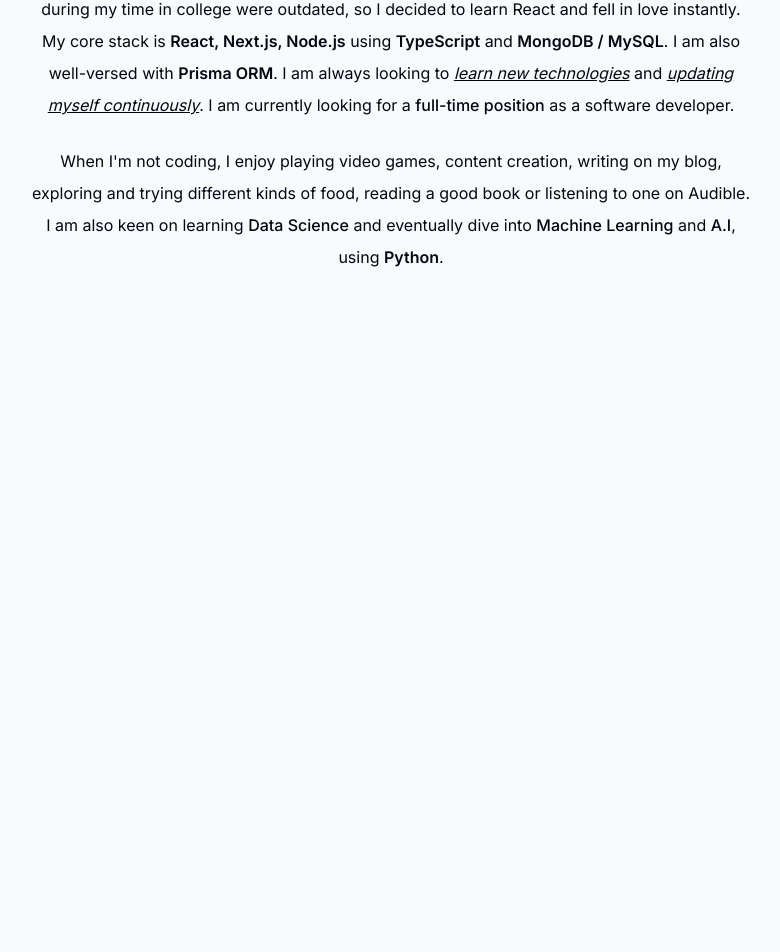
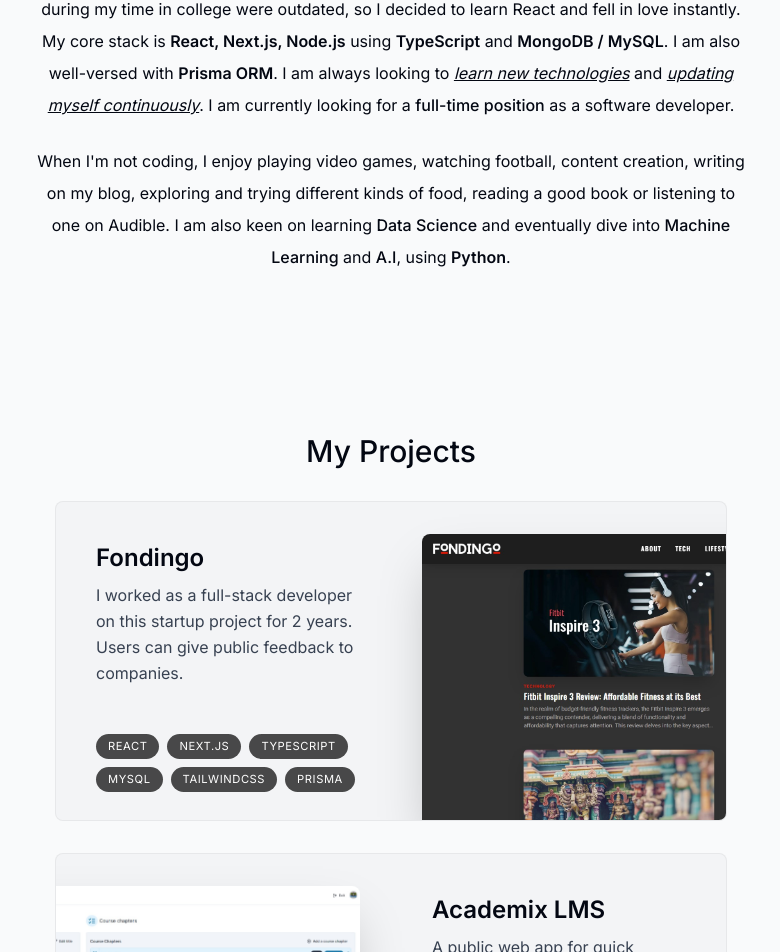
Before and after one commit to naviava/portfolio-v1, a Next.js app: page / in a window 1280 px wide. Shown: the part 971-1923 px from the top of the page, without its empty margins (249-1029 px from the left). Before the commit the page ends 1404 px from the top, so only its background shows below. Built offline with nearby package versions, Linux system fonts and the light colour scheme.

Commit message:
Added projects section.

```diff
--- a/app/page.tsx
+++ b/app/page.tsx
@@ -1,5 +1,6 @@
 import Intro from "@/components/intro";
 import About from "@/components/about";
+import Projects from "@/components/projects";
 import SectionDivider from "@/components/section-divider";
 
 export default function LandingPage() {
@@ -8,6 +9,7 @@
       <Intro />
       <SectionDivider />
       <About />
+      <Projects />
     </main>
   );
 }
--- a/components/about.tsx
+++ b/components/about.tsx
@@ -38,12 +38,12 @@
         developer.
       </p>
       <p>
-        When I&apos;m not coding, I enjoy playing video games, content creation,
-        writing on my blog, exploring and trying different kinds of food,
-        reading a good book or listening to one on Audible. I am also keen on
-        learning <span className="font-medium">Data Science</span> and
-        eventually dive into{" "}
-        <span className="font-medium">Machine Learning</span> and{" "}
+        When I&apos;m not coding, I enjoy playing video games, watching
+        football, content creation, writing on my blog, exploring and trying
+        different kinds of food, reading a good book or listening to one on
+        Audible. I am also keen on learning{" "}
+        <span className="font-medium">Data Science</span> and eventually dive
+        into <span className="font-medium">Machine Learning</span> and{" "}
         <span className="font-medium">A.I</span>, using{" "}
         <span className="font-[600]">Python</span>.
       </p>
--- /dev/null
+++ b/components/project-item.tsx
@@ -0,0 +1,58 @@
+"use client";
+
+import { useRef } from "react";
+import Image from "next/image";
+
+import { motion, useScroll, useTransform } from "framer-motion";
+
+import { projectsData } from "@/lib/data";
+
+type ProjectItemProps = (typeof projectsData)[number];
+
+export default function ProjectItem({
+  title,
+  description,
+  tags,
+  image,
+}: ProjectItemProps) {
+  const ref = useRef<HTMLDivElement>(null);
+
+  const { scrollYProgress } = useScroll({
+    target: ref,
+    offset: ["0 1", "1.33 1"],
+  });
+
+  const scaleProgress = useTransform(scrollYProgress, [0, 1], [0.7, 1]);
+  const opacityProgress = useTransform(scrollYProgress, [0, 1], [0.6, 1]);
+
+  return (
+    <motion.div
+      ref={ref}
+      style={{ scale: scaleProgress, opacity: opacityProgress }}
+      className="group"
+    >
+      <article className="relative max-w-[42rem] overflow-hidden rounded-lg border border-black/5 bg-gray-100 transition hover:bg-gray-200 sm:h-[20rem] sm:pr-8">
+        <div className="flex h-full flex-col px-5 pb-7 pt-4 group-even:ml-[21rem] sm:max-w-[50%] sm:pl-10 sm:pr-2 sm:pt-10">
+          <h3 className="text-2xl font-semibold">{title}</h3>
+          <p className="mt-2 leading-relaxed text-gray-700">{description}</p>
+          <ul className="mt-4 flex flex-wrap gap-2 sm:mt-auto">
+            {tags.map((tag, idx) => (
+              <li
+                key={idx}
+                className="select-none rounded-full bg-black/70 px-3 py-1 text-[0.7rem] uppercase tracking-wider text-white"
+              >
+                {tag}
+              </li>
+            ))}
+          </ul>
+        </div>
+        <Image
+          src={image}
+          alt="Project screenshot"
+          quality={95}
+          className="absolute -right-[19rem] top-8 w-[38rem] rounded-lg shadow-2xl transition group-even:-left-[19rem] group-even:right-[initial] group-hover:-translate-x-3 group-hover:-translate-y-3 group-hover:-rotate-2 group-hover:scale-[1.04] group-even:group-hover:translate-x-3 group-even:group-hover:translate-y-3 group-even:group-hover:rotate-2"
+        />
+      </article>
+    </motion.div>
+  );
+}
--- /dev/null
+++ b/components/projects.tsx
@@ -0,0 +1,21 @@
+import { Fragment } from "react";
+
+import ProjectItem from "@/components/project-item";
+import SectionHeading from "@/components/section-heading";
+
+import { projectsData } from "@/lib/data";
+
+export default function Projects() {
+  return (
+    <section>
+      <SectionHeading title="My Projects" />
+      <div className="space-y-3 sm:space-y-8">
+        {projectsData.map((project, idx) => (
+          <Fragment key={idx}>
+            <ProjectItem {...project} />
+          </Fragment>
+        ))}
+      </div>
+    </section>
+  );
+}
--- a/components/section-heading.tsx
+++ b/components/section-heading.tsx
@@ -3,5 +3,9 @@
 }
 
 export default function SectionHeading({ title }: SectionHeadingProps) {
-  return <h2 className="mb-8 text-3xl font-medium capitalize">{title}</h2>;
+  return (
+    <h2 className="mb-8 text-center text-3xl font-medium capitalize">
+      {title}
+    </h2>
+  );
 }
--- a/lib/data.ts
+++ b/lib/data.ts
@@ -68,21 +68,21 @@
     description:
       "I worked as a full-stack developer on this startup project for 2 years. Users can give public feedback to companies.",
     tags: ["React", "Next.js", "TypeScript", "MySQL", "TailwindCSS", "Prisma"],
-    imageUrl: fondingoImg,
+    image: fondingoImg,
+  },
+  {
+    title: "Academix LMS",
+    description:
+      "A public web app for quick analytics on text. It shows word count, character count and social media post limits.",
+    tags: ["React", "Next.js", "TypeScript", "MySQL", "TailwindCSS", "Prisma"],
+    image: academixImg,
   },
   {
     title: "Vacation Haven",
     description:
       "Job board for remote developer jobs. I was the front-end developer. It has features like filtering, sorting and pagination.",
     tags: ["React", "Express", "TailwindCSS", "MongoDB"],
-    imageUrl: vacationHavenImg,
-  },
-  {
-    title: "Academix Learning Management System",
-    description:
-      "A public web app for quick analytics on text. It shows word count, character count and social media post limits.",
-    tags: ["React", "Next.js", "TypeScript", "MySQL", "TailwindCSS", "Prisma"],
-    imageUrl: academixImg,
+    image: vacationHavenImg,
   },
 ] as const;
 
```
